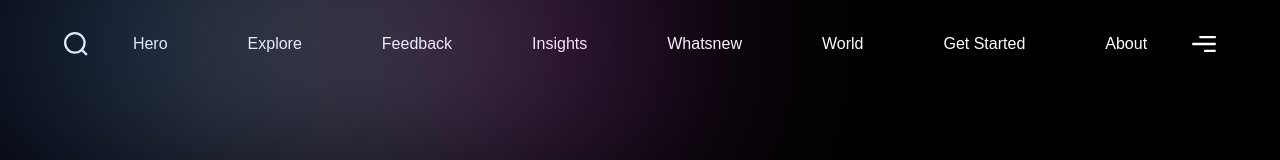
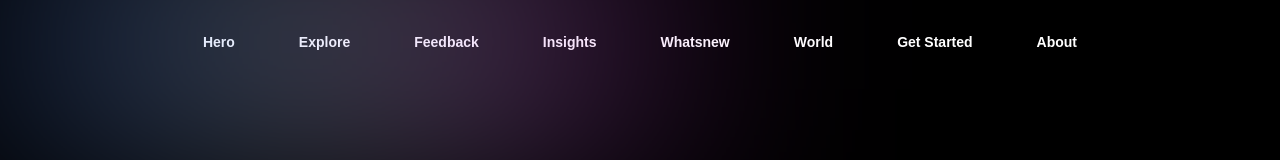
Before and after one commit to Modernbeast02/CodeDeployingSquad-website, a Next.js app: page / in a window 1280 px wide. Shown: the top 160 px of the page. Built offline with nearby package versions, Linux system fonts and the light colour scheme; a web font is replaced by a local one.

Commit message:
Responsive navbar

```diff
--- a/components/Navbar.jsx
+++ b/components/Navbar.jsx
@@ -15,8 +15,8 @@
   >
     <div className="absolute w-[50%] inset-0 gradient-01" />
     <div className={`${styles.innerWidth} mx-auto flex justify-between gap-8`}>
-      <img src="/search.svg" alt="search" className="w-[24px] h-[24px] object-contain" />
-      <div className="  md:space-x-20">
+      <img src="/search.svg" alt="search" className="w-[24px] h-[24px] object-contain md:hidden" />
+      <div className=" md:space-x-7 lg:space-x-16 justify-center w-full md:inline-flex hidden font-bold text-sm">
         <Link className=" text-white" href="/">Hero</Link>
         <Link className=" text-white" href="/">Explore</Link>
         <Link className=" text-white" href="/">Feedback</Link>
@@ -26,7 +26,7 @@
         <Link className=" text-white" href="/">Get Started</Link>
         <Link className=" text-white" href="/">About</Link>
       </div>
-      <img src="/menu.svg" alt="menu" className="w-[24px] h-[24px] object-contain" />
+      <img src="/menu.svg" alt="menu" className="w-[24px] h-[24px] object-contain md:hidden" />
     </div>
   </motion.nav>
 );
```
